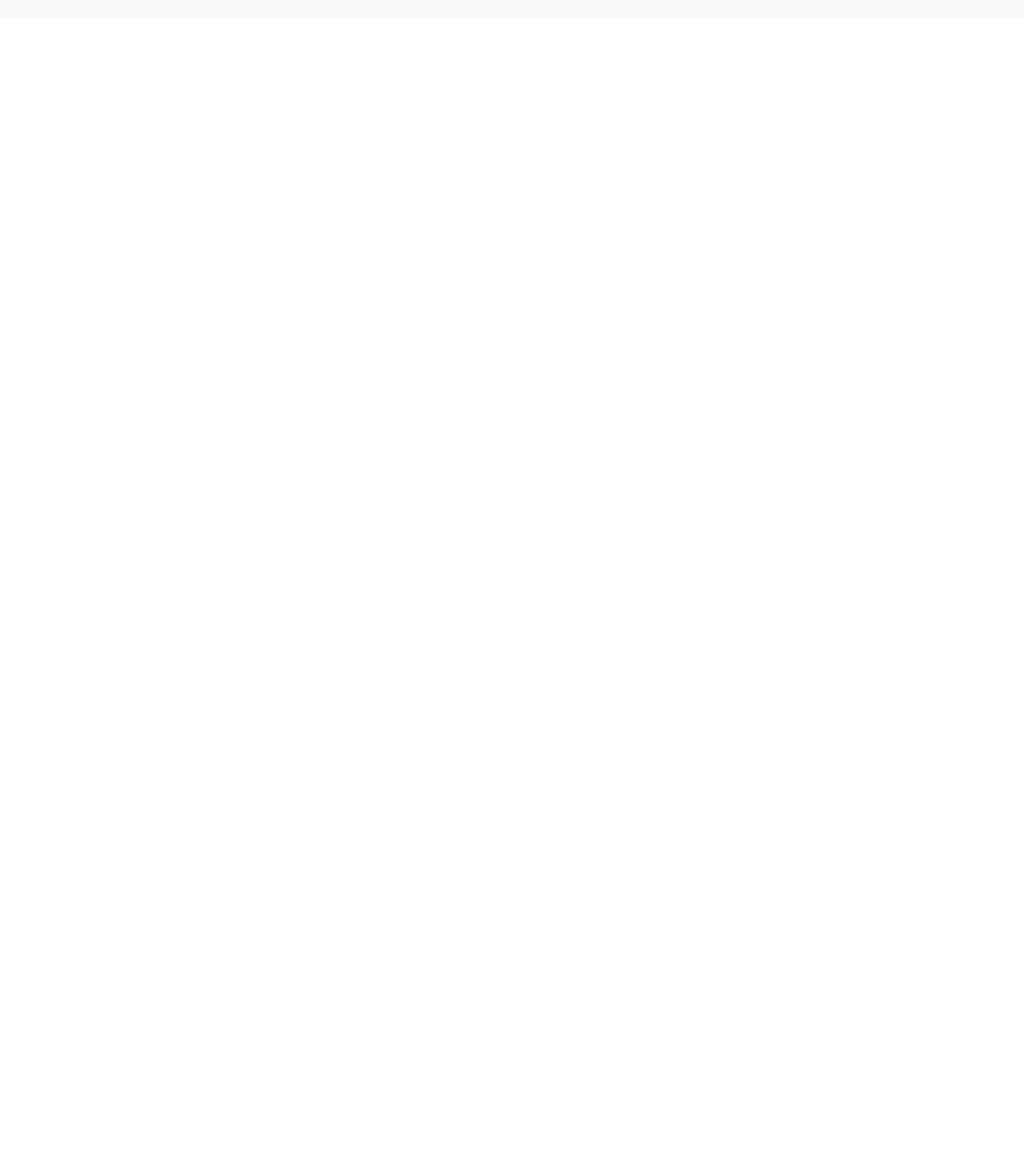
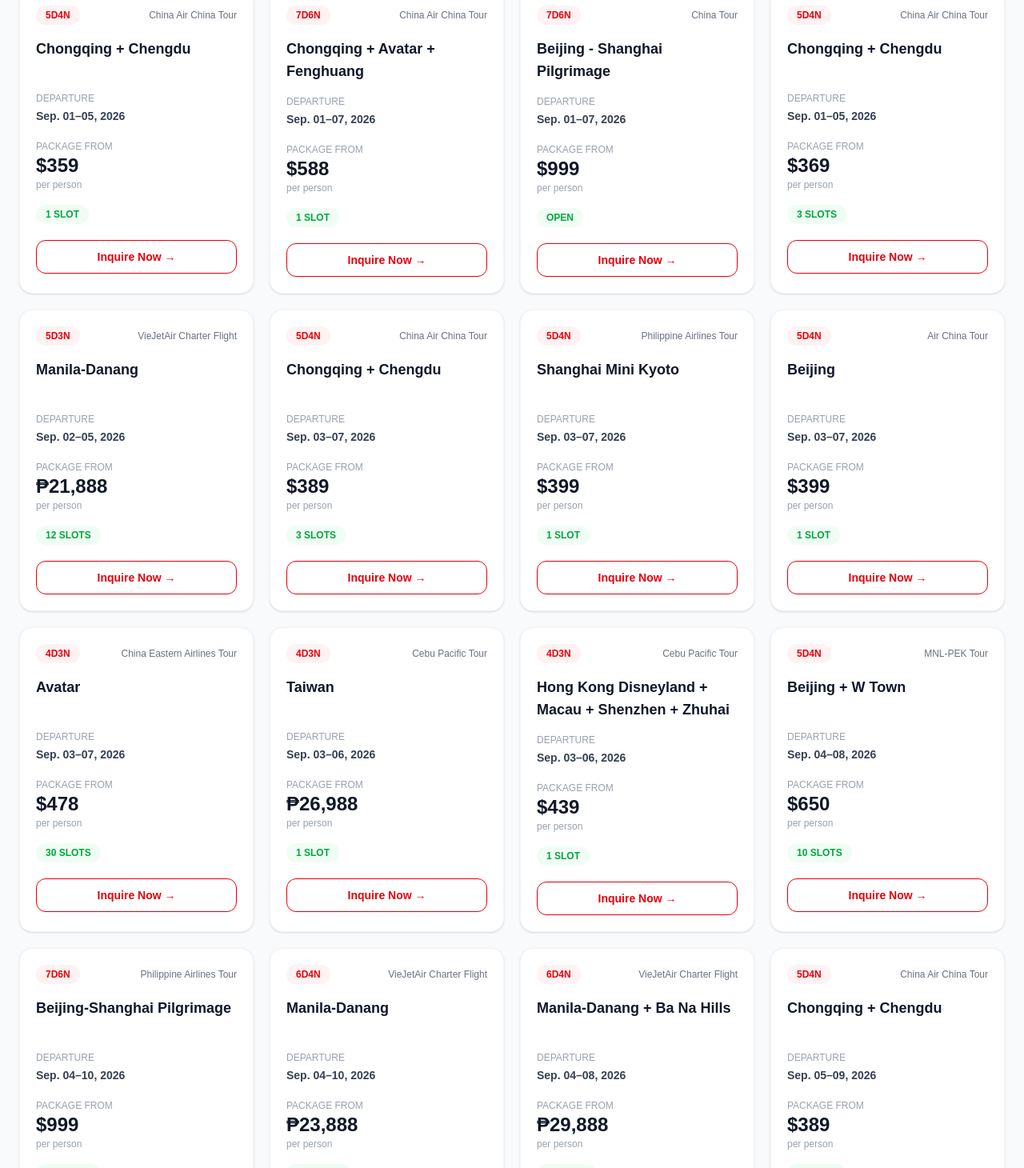
Before and after one commit to chingutravelandtours/chingu-website, a Next.js app: page /tour-packages in a window 1280 px wide. Shown: the part 1040-2500 px from the top of the page at 80% size. Before the commit the page ends 1062 px from the top, so only its background shows below. Built offline with nearby package versions, Linux system fonts and the light colour scheme.

Commit message:
Update page.tsx

```diff
--- a/app/tour-packages/page.tsx
+++ b/app/tour-packages/page.tsx
@@ -56,6 +56,177 @@ const packages = [
   dates: "Aug. 30–Sep. 03, 2026",
   price: "$478",
   status: "19 SLOTS",
+},
+
+	{
+  title: "Manila - Mini Kyoto - Shanghai",
+  subtitle: "China Eastern Airlines Tour",
+  duration: "5D4N",
+  dates: "Aug. 30–Sep. 03, 2026",
+  price: "$478",
+  status: "13 SLOTS",
+},
+
+  {
+  title: "Adora Mediterranea Cruise",
+  subtitle: "Fly + Cruise (China Beijing-Tianjin + Korea Jeju-Incheon)",
+  duration: "8D7N",
+  dates: "Aug. 31–Sep. 07, 2026",
+  price: "$1,488",
+  status: "20 SLOTS",
+},
+
+  {
+  title: "Chongqing + Chengdu",
+  subtitle: "China Air China Tour",
+  duration: "5D4N",
+  dates: "Sep. 01–05, 2026",
+  price: "$359",
+  status: "1 SLOT",
+},
+
+{
+  title: "Chongqing + Avatar + Fenghuang",
+  subtitle: "China Air China Tour",
+  duration: "7D6N",
+  dates: "Sep. 01–07, 2026",
+  price: "$588",
+  status: "1 SLOT",
+},
+
+{
+  title: "Beijing - Shanghai Pilgrimage",
+  subtitle: "China Tour",
+  duration: "7D6N",
+  dates: "Sep. 01–07, 2026",
+  price: "$999",
+  status: "OPEN",
+},
+
+  {
+  title: "Chongqing + Chengdu",
+  subtitle: "China Air China Tour",
+  duration: "5D4N",
+  dates: "Sep. 01–05, 2026",
+  price: "$369",
+  status: "3 SLOTS",
+},
+
+{
+  title: "Manila-Danang",
+  subtitle: "VieJetAir Charter Flight",
+  duration: "5D3N",
+  dates: "Sep. 02–05, 2026",
+  price: "₱21,888",
+  status: "12 SLOTS",
+},
+
+{
+  title: "Chongqing + Chengdu",
+  subtitle: "China Air China Tour",
+  duration: "5D4N",
+  dates: "Sep. 03–07, 2026",
+  price: "$389",
+  status: "3 SLOTS",
+},
+
+{
+  title: "Shanghai Mini Kyoto",
+  subtitle: "Philippine Airlines Tour",
+  duration: "5D4N",
+  dates: "Sep. 03–07, 2026",
+  price: "$399",
+  status: "1 SLOT",
+},
+
+{
+  title: "Beijing",
+  subtitle: "Air China Tour",
+  duration: "5D4N",
+  dates: "Sep. 03–07, 2026",
+  price: "$399",
+  status: "1 SLOT",
+},
+
+{
+  title: "Avatar",
+  subtitle: "China Eastern Airlines Tour",
+  duration: "4D3N",
+  dates: "Sep. 03–07, 2026",
+  price: "$478",
+  status: "30 SLOTS",
+},
+
+{
+  title: "Taiwan",
+  subtitle: "Cebu Pacific Tour",
+  duration: "4D3N",
+  dates: "Sep. 03–06, 2026",
+  price: "₱26,988",
+  status: "1 SLOT",
+},
+
+  {
+  title: "Hong Kong Disneyland + Macau + Shenzhen + Zhuhai",
+  subtitle: "Cebu Pacific Tour",
+  duration: "4D3N",
+  dates: "Sep. 03–06, 2026",
+  price: "$439",
+  status: "1 SLOT",
+},
+
+{
+  title: "Beijing + W Town",
+  subtitle: "MNL-PEK Tour",
+  duration: "5D4N",
+  dates: "Sep. 04–08, 2026",
+  price: "$650",
+  status: "10 SLOTS",
+},
+
+{
+  title: "Beijing-Shanghai Pilgrimage",
+  subtitle: "Philippine Airlines Tour",
+  duration: "7D6N",
+  dates: "Sep. 04–10, 2026",
+  price: "$999",
+  status: "30 SLOTS",
+},
+
+{
+  title: "Manila-Danang",
+  subtitle: "VieJetAir Charter Flight",
+  duration: "6D4N",
+  dates: "Sep. 04–10, 2026",
+  price: "₱23,888",
+  status: "31 SLOTS",
+},
+
+{
+  title: "Manila-Danang + Ba Na Hills",
+  subtitle: "VieJetAir Charter Flight",
+  duration: "6D4N",
+  dates: "Sep. 04–08, 2026",
+  price: "₱29,888",
+  status: "2 SLOTS",
+},
+
+{
+  title: "Chongqing + Chengdu",
+  subtitle: "China Air China Tour",
+  duration: "5D4N",
+  dates: "Sep. 05–09, 2026",
+  price: "$389",
+  status: "4 SLOTS",
+},
+
+{
+  title: "Beijing-Inner Mongolia",
+  subtitle: "China Southern Airlines Tour",
+  duration: "7D6N",
+  dates: "Sep. 05–11, 2026",
+  price: "$799",
+  status: "29 SLOTS",
 },
 ];
 
```
